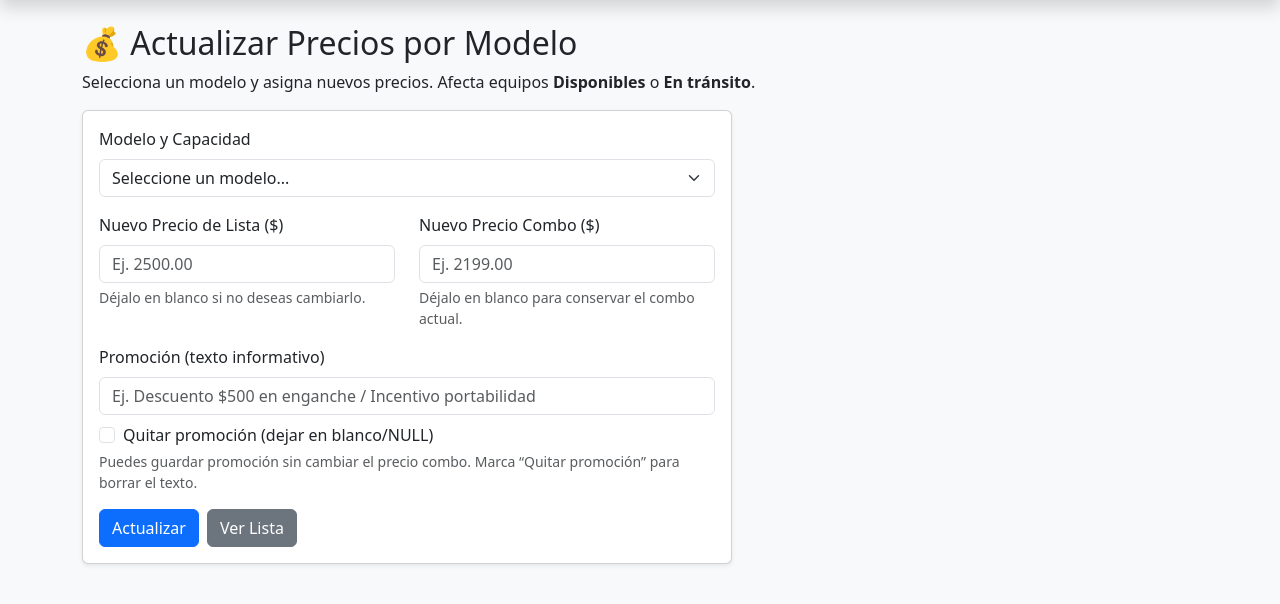
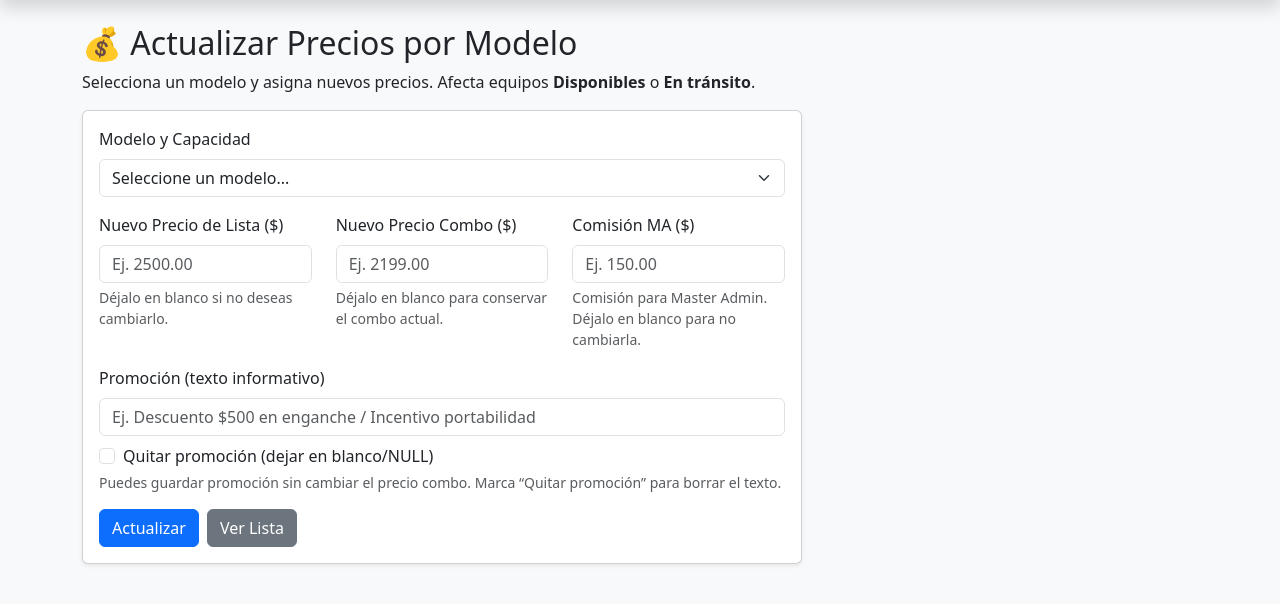
Before and after one commit to steevenU1/nano_php, a PHP site: page /actualizar_precios_modelo.php in a window 1280 px wide. Shown: the part 67-671 px from the top of the page. Run offline with PHP 8.4, Linux system fonts and the light colour scheme; the visitor is signed in with stand-in values (Sample User, id 1); tables that the repository leaves empty or names only in its code hold one stand-in row (values such as "Sample post").

Commit message:
ajustes en comisiones especiales y actualizacion de precios

```diff
--- a/actualizar_precios_modelo.php
+++ b/actualizar_precios_modelo.php
@@ -10,6 +10,26 @@
 
 $mensaje = "";
 
+/* -------------------------------------------------
+   Helper: asegurar que precios_combo tenga comision_ma
+-------------------------------------------------- */
+function ensureComisionMA(mysqli $conn){
+    $has = false;
+    if ($res = $conn->query("SHOW COLUMNS FROM precios_combo LIKE 'comision_ma'")) {
+        $has = ($res->num_rows > 0);
+        $res->close();
+    }
+    if (!$has) {
+        // Intenta crear la columna de forma tolerante
+        try {
+            $conn->query("ALTER TABLE precios_combo ADD COLUMN comision_ma DECIMAL(10,2) NULL DEFAULT NULL");
+        } catch (Throwable $e) {
+            // Si falla por cualquier razón, seguimos sin romper la página
+        }
+    }
+}
+ensureComisionMA($conn);
+
 // 🔹 Procesar formulario de actualización
 if($_SERVER['REQUEST_METHOD'] === 'POST'){
     $modeloCapacidad  = $_POST['modelo'] ?? '';
@@ -18,6 +38,9 @@
 
     $promocionTexto   = trim($_POST['promocion'] ?? '');
     $quitarPromo      = isset($_POST['limpiar_promocion']); // si viene marcado, borraremos la promo (NULL)
+
+    // NUEVO: Comisión para Master Admin
+    $nuevaComisionMA  = isset($_POST['comision_ma']) && $_POST['comision_ma'] !== '' ? floatval($_POST['comision_ma']) : null;
 
     if($modeloCapacidad){
         list($marca, $modelo, $capacidad) = explode('|', $modeloCapacidad);
@@ -39,22 +62,46 @@
             $mensaje .= "✅ Precio de lista actualizado a $" . number_format($nuevoPrecioLista,2) . " ({$afectados} registros).<br>";
         }
 
-        // 2) Upsert en precios_combo (precio combo y/o promoción)
-        //    Ejecutar si:
-        //    - viene un precio_combo válido (>0)  ó
-        //    - viene un texto de promoción  ó
-        //    - se pide limpiar la promoción
-        if (
+        /* 2) Upsert en precios_combo (precio combo, promoción y comisión MA)
+              Ejecutar si:
+              - viene un precio_combo válido (>0)  ó
+              - viene un texto de promoción           ó
+              - se pide limpiar la promoción          ó
+              - viene una comisión MA (>= 0)
+        */
+        $disparaUpsert =
             ($nuevoPrecioCombo !== null && $nuevoPrecioCombo > 0) ||
             ($promocionTexto !== '') ||
-            $quitarPromo
-        ){
-            // Si no viene precio_combo, lo dejamos en NULL para no sobreescribir el vigente.
-            // La expresión COALESCE en el UPDATE mantiene el existente si enviamos NULL.
+            $quitarPromo ||
+            ($nuevaComisionMA !== null && $nuevaComisionMA >= 0);
+
+        if ($disparaUpsert){
+            // Parametrizar valores (NULL conserva el existente en ON DUPLICATE con COALESCE)
             $precioComboParam = ($nuevoPrecioCombo !== null && $nuevoPrecioCombo > 0) ? $nuevoPrecioCombo : null;
-            // Si se marca "limpiar", guardaremos NULL; si no, guardamos el texto (o NULL si está vacío)
             $promocionParam   = $quitarPromo ? null : ($promocionTexto !== '' ? $promocionTexto : null);
+            $comisionMAParam  = ($nuevaComisionMA !== null && $nuevaComisionMA >= 0) ? $nuevaComisionMA : null;
 
+            // Intentar incluir comision_ma en el upsert. Si no existe, ensureComisionMA ya la intentó crear.
+            $tieneColumna = false;
+            if ($res = $conn->query("SHOW COLUMNS FROM precios_combo LIKE 'comision_ma'")) {
+                $tieneColumna = ($res->num_rows > 0);
+                $res->close();
+            }
+
+            if ($tieneColumna) {
+                $sql = "
+                    INSERT INTO precios_combo (marca, modelo, capacidad, precio_combo, promocion, comision_ma)
+                    VALUES (?, ?, ?, ?, ?, ?)
+                    ON DUPLICATE KEY UPDATE
+                        precio_combo = COALESCE(VALUES(precio_combo), precio_combo),
+                        promocion    = VALUES(promocion),
+                        comision_ma  = COALESCE(VALUES(comision_ma), comision_ma)
+                ";
+                $stmt = $conn->prepare($sql);
+                // types: s s s d s d
+                $stmt->bind_param("sssdsd", $marca, $modelo, $capacidad, $precioComboParam, $promocionParam, $comisionMAParam);
+            } else {
+                // Respaldo (por si la columna no quedó creada): guarda sin comision_ma
                 $sql = "
                     INSERT INTO precios_combo (marca, modelo, capacidad, precio_combo, promocion)
                     VALUES (?, ?, ?, ?, ?)
@@ -63,8 +110,9 @@
                         promocion    = VALUES(promocion)
                 ";
                 $stmt = $conn->prepare($sql);
-            // tipos: sss d s  (el d admite NULL; MySQLi lo manda como NULL)
                 $stmt->bind_param("sssds", $marca, $modelo, $capacidad, $precioComboParam, $promocionParam);
+            }
+
             $stmt->execute();
             $stmt->close();
 
@@ -76,10 +124,13 @@
             } elseif ($promocionTexto !== '') {
                 $mensaje .= "✅ Promoción guardada: <i>".htmlspecialchars($promocionTexto)."</i>.<br>";
             }
+            if ($nuevaComisionMA !== null && $nuevaComisionMA >= 0) {
+                $mensaje .= "✅ Comisión MA guardada: $" . number_format($nuevaComisionMA,2) . ".<br>";
+            }
         }
 
         if ($mensaje === "") {
-            $mensaje = "⚠️ No enviaste cambios: captura un precio o promoción.";
+            $mensaje = "⚠️ No enviaste cambios: captura un precio, promoción o comisión MA.";
         }
 
     } else {
@@ -122,7 +173,7 @@
         <div class="alert alert-info"><?= $mensaje ?></div>
     <?php endif; ?>
 
-    <form method="POST" class="card p-3 shadow-sm bg-white" style="max-width:650px;">
+    <form method="POST" class="card p-3 shadow-sm bg-white" style="max-width:720px;">
         <div class="mb-3">
             <label class="form-label">Modelo y Capacidad</label>
             <select name="modelo" class="form-select" required>
@@ -137,16 +188,22 @@
         </div>
 
         <div class="row">
-          <div class="col-md-6 mb-3">
+          <div class="col-md-4 mb-3">
               <label class="form-label">Nuevo Precio de Lista ($)</label>
               <input type="number" step="0.01" name="precio_lista" class="form-control" placeholder="Ej. 2500.00">
               <div class="form-text">Déjalo en blanco si no deseas cambiarlo.</div>
           </div>
 
-          <div class="col-md-6 mb-3">
+          <div class="col-md-4 mb-3">
               <label class="form-label">Nuevo Precio Combo ($)</label>
               <input type="number" step="0.01" name="precio_combo" class="form-control" placeholder="Ej. 2199.00">
               <div class="form-text">Déjalo en blanco para conservar el combo actual.</div>
+          </div>
+
+          <div class="col-md-4 mb-3">
+              <label class="form-label">Comisión MA ($)</label>
+              <input type="number" step="0.01" name="comision_ma" class="form-control" placeholder="Ej. 150.00">
+              <div class="form-text">Comisión para Master Admin. Déjalo en blanco para no cambiarla.</div>
           </div>
         </div>
 
```
Also changed, not shown: comisiones_especiales_equipos.php (+106 -55 lines). Lines whose indentation alone changed are shown as unchanged.
